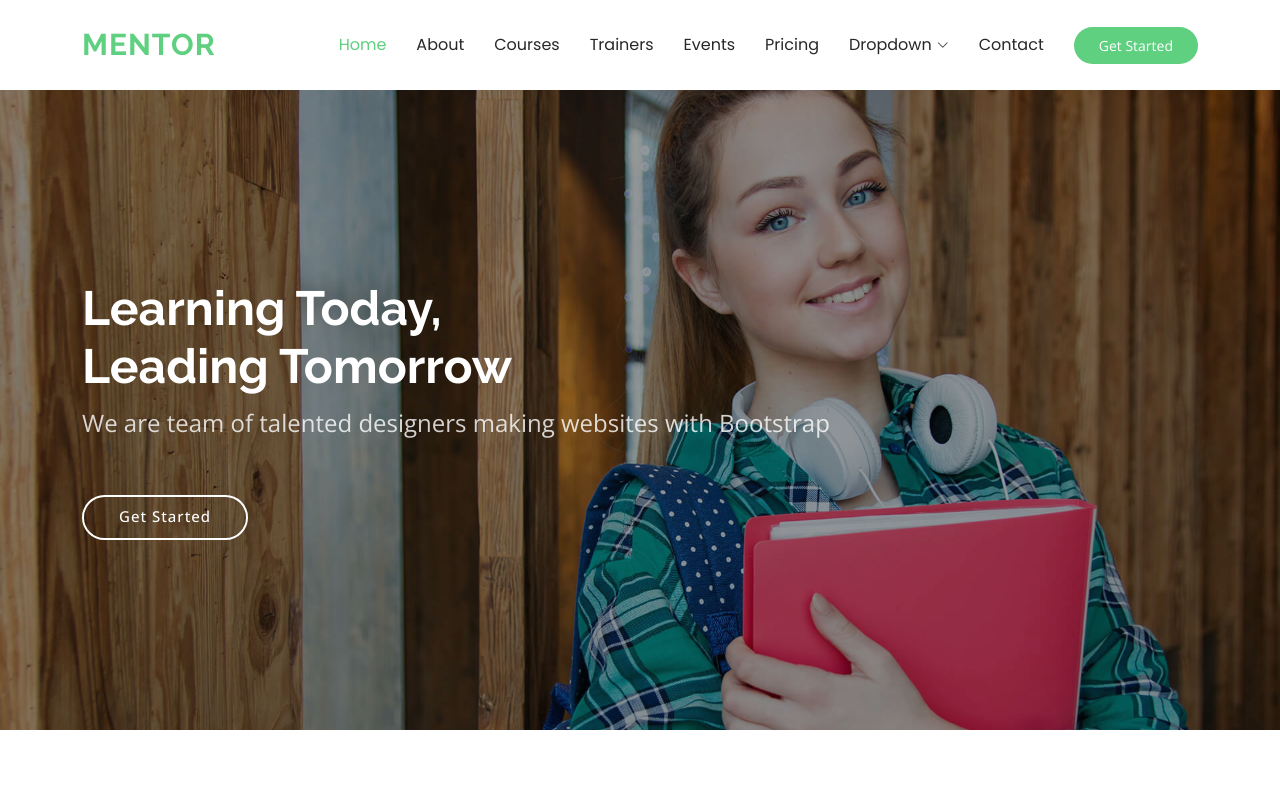
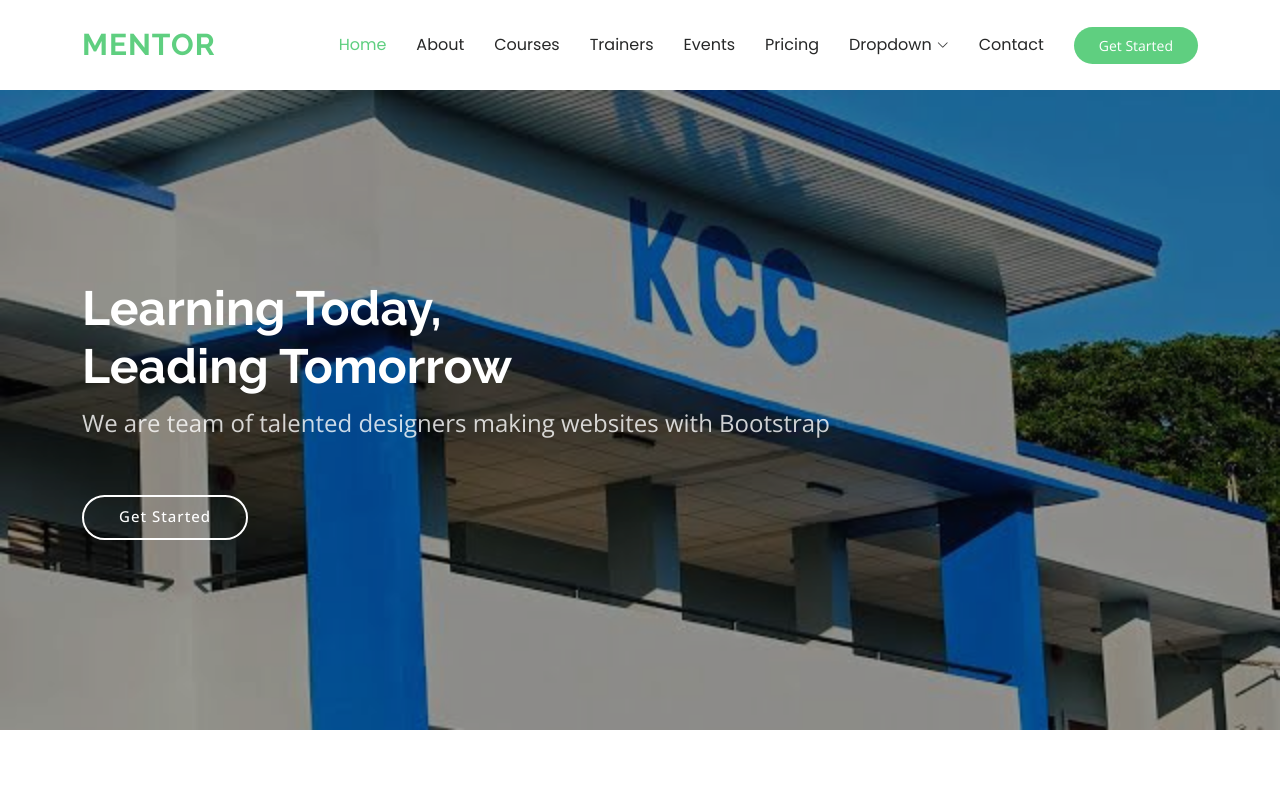
Before and after one commit to angelamar631-code/Amar-Project-2, a plain HTML site: page index.html in a window 1280 px wide. Shown: the top 787 px of the page. Drawn offline with nearby package versions, Linux system fonts and the light colour scheme.

Commit message:
This commit Change the Page Bacground Photo

```diff
--- a/index.html
+++ b/index.html
@@ -87,7 +87,7 @@
     <!-- Hero Section -->
     <section id="hero" class="hero section dark-background">
 
-      <img src="assets/img/hero-bg.jpg" alt="" data-aos="fade-in">
+      <img src="assets/img/logo/KCC-Building.jpg" alt="Kabankalan Catholic College building" data-aos="fade-in">
 
       <div class="container">
         <h2 data-aos="fade-up" data-aos-delay="100">Learning Today,<br>Leading Tomorrow</h2>
```
Also changed, not shown: assets/img/logo/KCC-Building.jpg (added), assets/img/logo/KCC-Logo.png (added).
